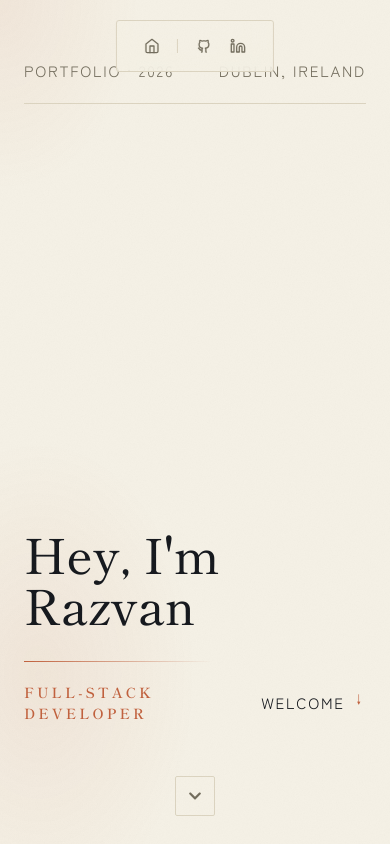
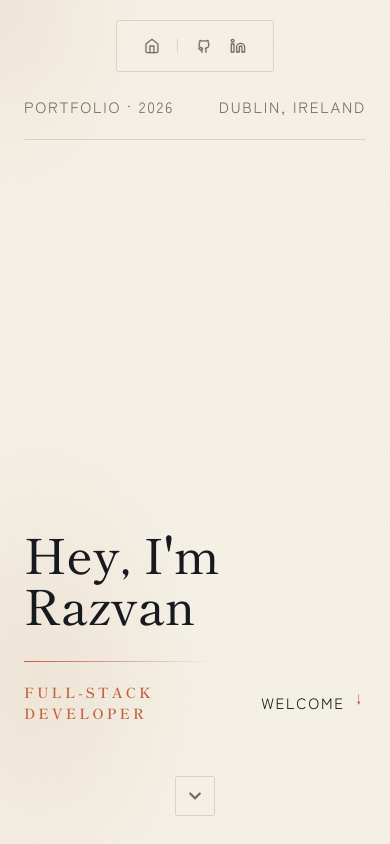
Before and after one commit to Razvan-Gorea/Portfolio-Website, a React (Vite) app in the folder Portfolio/: page / in a window 390 px wide. Shown: the top 844 px of the page. Built offline with nearby package versions, Linux system fonts and the light colour scheme.

Commit message:
Updating the UI

```diff
--- a/Portfolio/src/components/MainHeader.jsx
+++ b/Portfolio/src/components/MainHeader.jsx
@@ -50,7 +50,7 @@ function MainHeader() {
   return (
     <div
       ref={ref}
-      className="relative min-h-screen flex flex-col px-6 sm:px-12 md:px-20 lg:px-32 pt-15 pb-30"
+      className="relative min-h-screen flex flex-col px-6 sm:px-12 md:px-20 lg:px-32 pt-24 sm:pt-15 pb-30"
     >
       {/* Terracotta atmospheric glow behind hero text */}
       <div className="hero-glow" aria-hidden="true" />
--- a/Portfolio/src/index.css
+++ b/Portfolio/src/index.css
@@ -123,7 +123,7 @@ body {
 
 /* ── Glass nav ──────────────────────────────────────── */
 .glass-dark {
-  background: rgba(245, 241, 230, 0.85);
+  background: rgba(245, 241, 230, 0.97);
   backdrop-filter: blur(16px);
   -webkit-backdrop-filter: blur(16px);
   border: 1px solid #DCD4C0;
@@ -210,6 +210,9 @@ body {
 .accent-link {
   color: #726C5C;
   transition: color 0.2s ease;
+  padding: 0.375rem;
+  margin: -0.375rem;
+  display: inline-flex;
 }
 
 .accent-link:hover {
```
